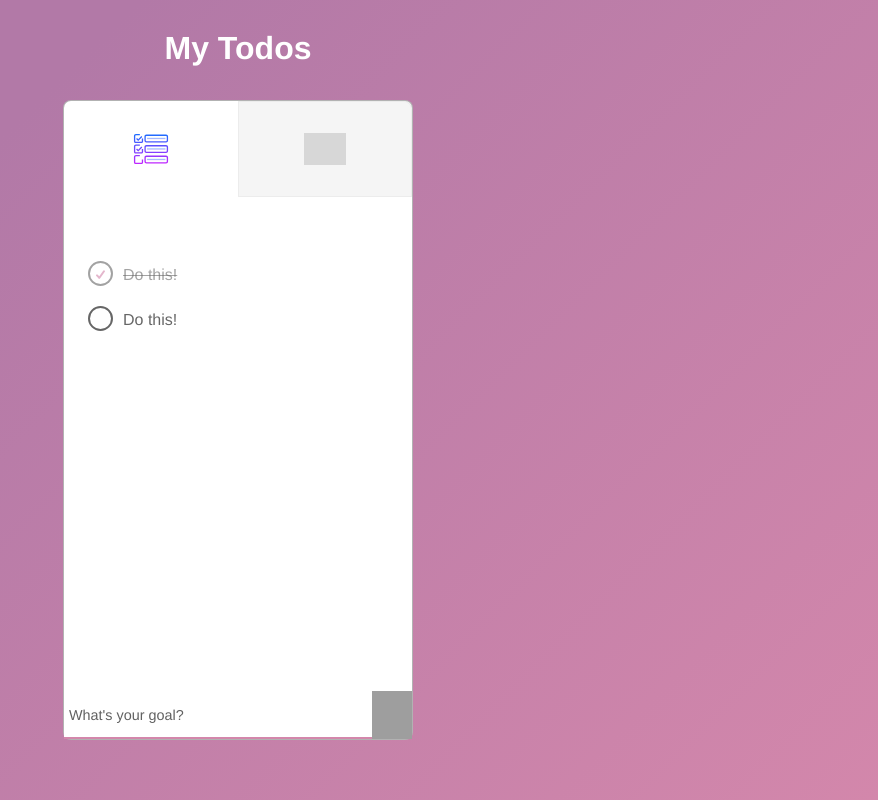
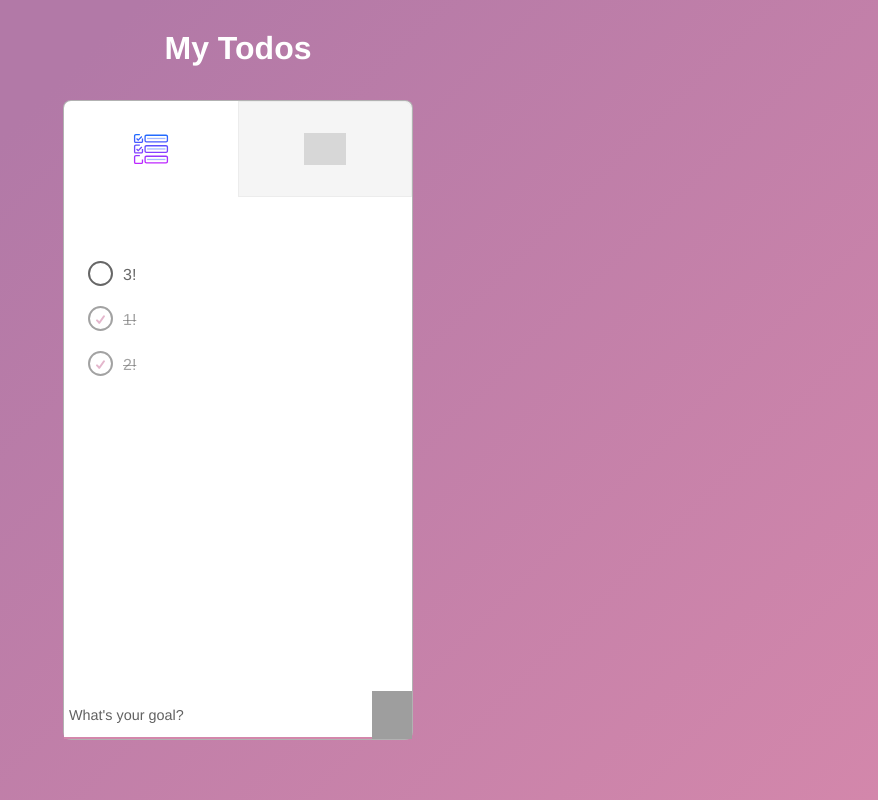
Before and after one commit to yaircohendev/todolist-exercise, a Vue app: page / in a window 1280 px wide. Shown: the whole page, without its empty margins (402-1280 px from the left). Built offline with nearby package versions, Linux system fonts and the light colour scheme; grey boxes are pictures that could not be loaded.

Commit message:
Added animation when list re-organizes if a todo is done

```diff
--- a/src/components/todos/TodoList.vue
+++ b/src/components/todos/TodoList.vue
@@ -18,21 +18,21 @@ export default {
       todos: []
     };
   },
-  methods: {
-    onChecked(e) {
-      console.log(e);
-    }
-  },
   created() {
     this.todos = [
       {
         id: Math.random(),
-        name: "Do this!",
+        name: "1!",
         isDone: true
       },
       {
         id: Math.random(),
-        name: "Do this!",
+        name: "2!",
+        isDone: true
+      },
+      {
+        id: Math.random(),
+        name: "3!",
         isDone: false
       }
     ];
--- a/src/components/todos/TodoListItems.vue
+++ b/src/components/todos/TodoListItems.vue
@@ -1,8 +1,10 @@
 <template>
   <div class="todos">
-    <div class="todo-item" v-for="(todo, i) of todos" :key="i">
-      <TodoListItem :todo="todo" />
-    </div>
+    <transition-group name="flip-list" tag="div">
+      <div class="todo-item" v-for="todo of sortedTodos" :key="todo.id">
+        <TodoListItem :todo="todo" />
+      </div>
+    </transition-group>
   </div>
 </template>
 
@@ -11,6 +13,11 @@ import TodoListItem from "@/components/todos/TodoListItem";
 export default {
   name: "TodoListItems",
   components: { TodoListItem },
+  computed: {
+    sortedTodos() {
+      return [...this.todos].sort(item => (item.isDone ? +1 : -1));
+    }
+  },
   props: {
     todos: {
       required: true,
@@ -30,4 +37,7 @@ export default {
     margin: 20px 0;
   }
 }
+.flip-list-move {
+  transition: transform 0.5s;
+}
 </style>
```
